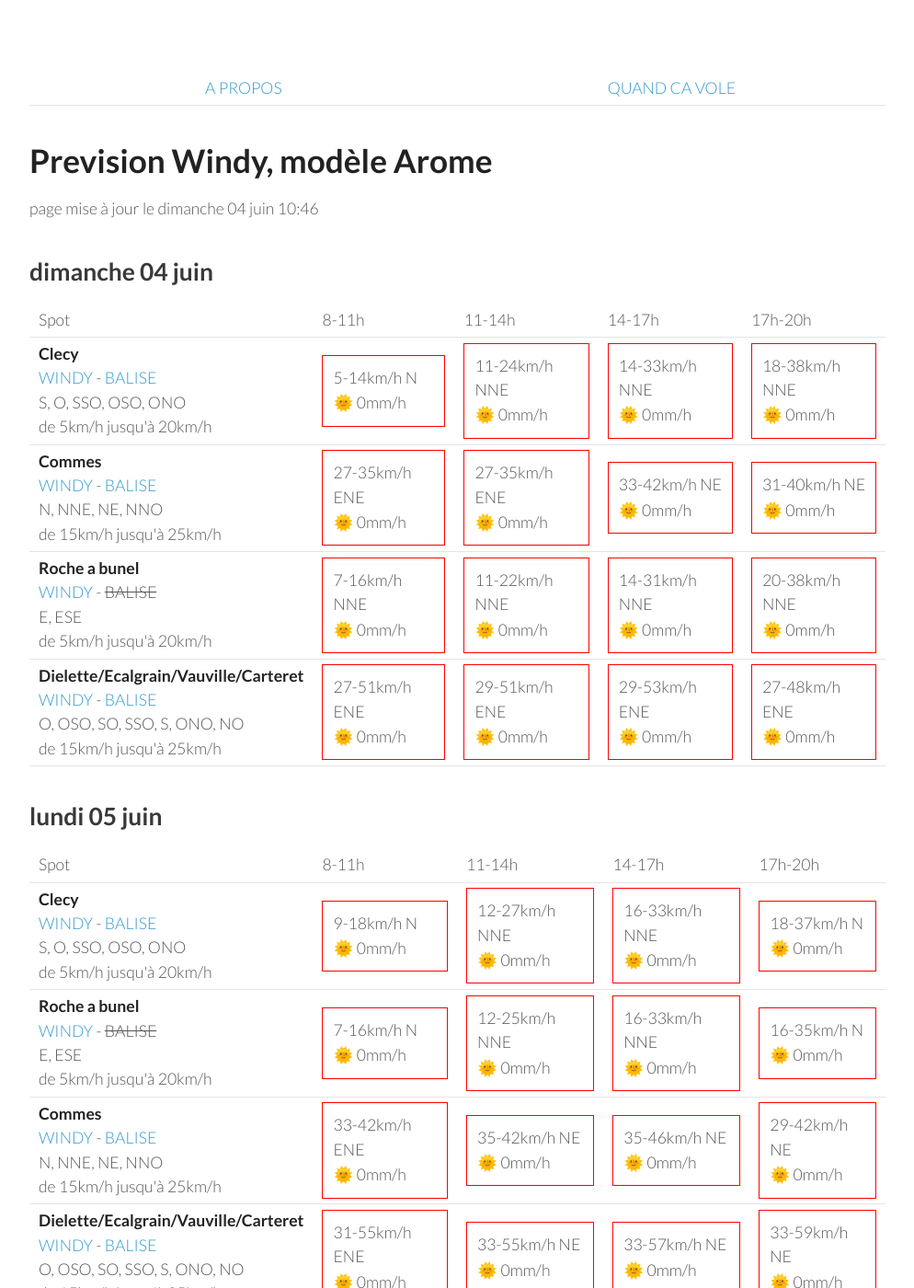
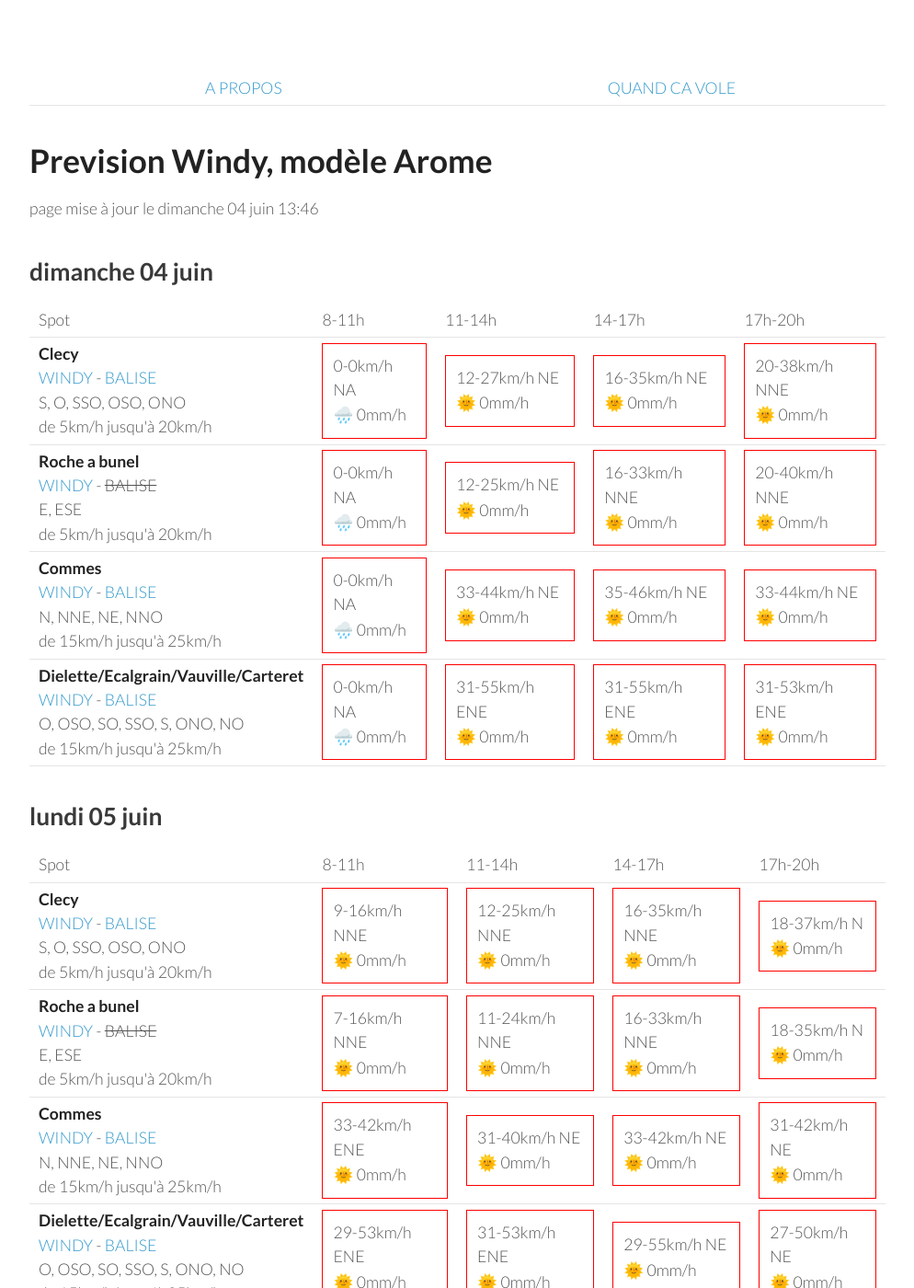
Before and after one commit to parapente-dans-le-nord/parapente-dans-le-nord.github.io, a Jekyll site: the page built from normandie.markdown, in a window 1280 px wide and 1400 px high. Shown: the whole window at 92% size, without its empty margins (26-1020 px from the left). Built offline with Jekyll 4.4.1, drawn with Linux system fonts in a browser that asks for light colours.

Commit message:
update index.markdown

```diff
--- a/normandie.markdown
+++ b/normandie.markdown
@@ -7,7 +7,7 @@ title:  "Tous les spots"
 {: .links}
 
 # Prevision Windy, modèle Arome
-page mise à jour le dimanche 04 juin 10:46
+page mise à jour le dimanche 04 juin 13:46
 
 ## dimanche 04 juin
 
@@ -24,41 +24,37 @@ page mise à jour le dimanche 04 juin 10:46
 <tr>
         <td><strong>Clecy</strong><br><a href="https://windy.com/48.929/-0.470?48.516,-0.470,8">WINDY</a> - <span class=""><a href="http://www.balisemeteo.com/balise.php?idBalise=122">BALISE</a> </span><br> <span class="vent-favorable">S, O, SSO, OSO, ONO</span><br><span class="force-vent">de 5km/h jusqu'à 20km/h</span> </td>
 
-            <td><div class="not-flyable"><p>5-14km/h N</p><p>🌞 0mm/h</p></div></td>
-            <td><div class="not-flyable"><p>11-24km/h NNE</p><p>🌞 0mm/h</p></div></td>
-            <td><div class="not-flyable"><p>14-33km/h NNE</p><p>🌞 0mm/h</p></div></td>
-            <td><div class="not-flyable"><p>18-38km/h NNE</p><p>🌞 0mm/h</p></div></td>
+            <td><div class="not-flyable"><p>0-0km/h NA</p><p>🌧️ 0mm/h</p></div></td>
+            <td><div class="not-flyable"><p>12-27km/h NE</p><p>🌞 0mm/h</p></div></td>
+            <td><div class="not-flyable"><p>16-35km/h NE</p><p>🌞 0mm/h</p></div></td>
+            <td><div class="not-flyable"><p>20-38km/h NNE</p><p>🌞 0mm/h</p></div></td>
 
+    </tr>
+<tr>
+        <td><strong>Roche a bunel</strong><br><a href="https://windy.com/48.993/-0.499?48.580,-0.499,8">WINDY</a> - <span class="no-balise"> BALISE </span><br> <span class="vent-favorable">E, ESE</span><br><span class="force-vent">de 5km/h jusqu'à 20km/h</span> </td>
+
+            <td><div class="not-flyable"><p>0-0km/h NA</p><p>🌧️ 0mm/h</p></div></td>
+            <td><div class="not-flyable"><p>12-25km/h NE</p><p>🌞 0mm/h</p></div></td>
+            <td><div class="not-flyable"><p>16-33km/h NNE</p><p>🌞 0mm/h</p></div></td>
+            <td><div class="not-flyable"><p>20-40km/h NNE</p><p>🌞 0mm/h</p></div></td>
 
     </tr>
 <tr>
         <td><strong>Commes</strong><br><a href="https://windy.com/49.346/-0.726?48.936,-0.726,8">WINDY</a> - <span class=""><a href="http://www.balisemeteo.com/balise.php?idBalise=158">BALISE</a> </span><br> <span class="vent-favorable">N, NNE, NE, NNO</span><br><span class="force-vent">de 15km/h jusqu'à 25km/h</span> </td>
 
-            <td><div class="not-flyable"><p>27-35km/h ENE</p><p>🌞 0mm/h</p></div></td>
-            <td><div class="not-flyable"><p>27-35km/h ENE</p><p>🌞 0mm/h</p></div></td>
-            <td><div class="not-flyable"><p>33-42km/h NE</p><p>🌞 0mm/h</p></div></td>
-            <td><div class="not-flyable"><p>31-40km/h NE</p><p>🌞 0mm/h</p></div></td>
-
-
-    </tr>
-<tr>
-        <td><strong>Roche a bunel</strong><br><a href="https://windy.com/48.993/-0.499?48.580,-0.499,8">WINDY</a> - <span class="no-balise"> BALISE </span><br> <span class="vent-favorable">E, ESE</span><br><span class="force-vent">de 5km/h jusqu'à 20km/h</span> </td>
-
-            <td><div class="not-flyable"><p>7-16km/h NNE</p><p>🌞 0mm/h</p></div></td>
-            <td><div class="not-flyable"><p>11-22km/h NNE</p><p>🌞 0mm/h</p></div></td>
-            <td><div class="not-flyable"><p>14-31km/h NNE</p><p>🌞 0mm/h</p></div></td>
-            <td><div class="not-flyable"><p>20-38km/h NNE</p><p>🌞 0mm/h</p></div></td>
-
+            <td><div class="not-flyable"><p>0-0km/h NA</p><p>🌧️ 0mm/h</p></div></td>
+            <td><div class="not-flyable"><p>33-44km/h NE</p><p>🌞 0mm/h</p></div></td>
+            <td><div class="not-flyable"><p>35-46km/h NE</p><p>🌞 0mm/h</p></div></td>
+            <td><div class="not-flyable"><p>33-44km/h NE</p><p>🌞 0mm/h</p></div></td>
 
     </tr>
 <tr>
         <td><strong>Dielette/Ecalgrain/Vauville/Carteret</strong><br><a href="https://windy.com/49.650/-1.856?49.243,-1.856,8">WINDY</a> - <span class=""><a href="http://www.balisemeteo.com/balise.php?idBalise=81">BALISE</a> </span><br> <span class="vent-favorable">O, OSO, SO, SSO, S, ONO, NO</span><br><span class="force-vent">de 15km/h jusqu'à 25km/h</span> </td>
 
-            <td><div class="not-flyable"><p>27-51km/h ENE</p><p>🌞 0mm/h</p></div></td>
-            <td><div class="not-flyable"><p>29-51km/h ENE</p><p>🌞 0mm/h</p></div></td>
-            <td><div class="not-flyable"><p>29-53km/h ENE</p><p>🌞 0mm/h</p></div></td>
-            <td><div class="not-flyable"><p>27-48km/h ENE</p><p>🌞 0mm/h</p></div></td>
-
+            <td><div class="not-flyable"><p>0-0km/h NA</p><p>🌧️ 0mm/h</p></div></td>
+            <td><div class="not-flyable"><p>31-55km/h ENE</p><p>🌞 0mm/h</p></div></td>
+            <td><div class="not-flyable"><p>31-55km/h ENE</p><p>🌞 0mm/h</p></div></td>
+            <td><div class="not-flyable"><p>31-53km/h ENE</p><p>🌞 0mm/h</p></div></td>
 
     </tr>
 
@@ -80,9 +76,9 @@ page mise à jour le dimanche 04 juin 10:46
 <tr>
         <td><strong>Clecy</strong><br><a href="https://windy.com/48.929/-0.470?48.516,-0.470,8">WINDY</a> - <span class=""><a href="http://www.balisemeteo.com/balise.php?idBalise=122">BALISE</a> </span><br> <span class="vent-favorable">S, O, SSO, OSO, ONO</span><br><span class="force-vent">de 5km/h jusqu'à 20km/h</span> </td>
 
-            <td><div class="not-flyable"><p>9-18km/h N</p><p>🌞 0mm/h</p></div></td>
-            <td><div class="not-flyable"><p>12-27km/h NNE</p><p>🌞 0mm/h</p></div></td>
-            <td><div class="not-flyable"><p>16-33km/h NNE</p><p>🌞 0mm/h</p></div></td>
+            <td><div class="not-flyable"><p>9-16km/h NNE</p><p>🌞 0mm/h</p></div></td>
+            <td><div class="not-flyable"><p>12-25km/h NNE</p><p>🌞 0mm/h</p></div></td>
+            <td><div class="not-flyable"><p>16-35km/h NNE</p><p>🌞 0mm/h</p></div></td>
             <td><div class="not-flyable"><p>18-37km/h N</p><p>🌞 0mm/h</p></div></td>
 
 
@@ -90,10 +86,10 @@ page mise à jour le dimanche 04 juin 10:46
 <tr>
         <td><strong>Roche a bunel</strong><br><a href="https://windy.com/48.993/-0.499?48.580,-0.499,8">WINDY</a> - <span class="no-balise"> BALISE </span><br> <span class="vent-favorable">E, ESE</span><br><span class="force-vent">de 5km/h jusqu'à 20km/h</span> </td>
 
-            <td><div class="not-flyable"><p>7-16km/h N</p><p>🌞 0mm/h</p></div></td>
-            <td><div class="not-flyable"><p>12-25km/h NNE</p><p>🌞 0mm/h</p></div></td>
+            <td><div class="not-flyable"><p>7-16km/h NNE</p><p>🌞 0mm/h</p></div></td>
+            <td><div class="not-flyable"><p>11-24km/h NNE</p><p>🌞 0mm/h</p></div></td>
             <td><div class="not-flyable"><p>16-33km/h NNE</p><p>🌞 0mm/h</p></div></td>
-            <td><div class="not-flyable"><p>16-35km/h N</p><p>🌞 0mm/h</p></div></td>
+            <td><div class="not-flyable"><p>18-35km/h N</p><p>🌞 0mm/h</p></div></td>
 
 
     </tr>
@@ -101,19 +97,19 @@ page mise à jour le dimanche 04 juin 10:46
         <td><strong>Commes</strong><br><a href="https://windy.com/49.346/-0.726?48.936,-0.726,8">WINDY</a> - <span class=""><a href="http://www.balisemeteo.com/balise.php?idBalise=158">BALISE</a> </span><br> <span class="vent-favorable">N, NNE, NE, NNO</span><br><span class="force-vent">de 15km/h jusqu'à 25km/h</span> </td>
 
             <td><div class="not-flyable"><p>33-42km/h ENE</p><p>🌞 0mm/h</p></div></td>
-            <td><div class="not-flyable"><p>35-42km/h NE</p><p>🌞 0mm/h</p></div></td>
-            <td><div class="not-flyable"><p>35-46km/h NE</p><p>🌞 0mm/h</p></div></td>
-            <td><div class="not-flyable"><p>29-42km/h NE</p><p>🌞 0mm/h</p></div></td>
+            <td><div class="not-flyable"><p>31-40km/h NE</p><p>🌞 0mm/h</p></div></td>
+            <td><div class="not-flyable"><p>33-42km/h NE</p><p>🌞 0mm/h</p></div></td>
+            <td><div class="not-flyable"><p>31-42km/h NE</p><p>🌞 0mm/h</p></div></td>
 
 
     </tr>
 <tr>
         <td><strong>Dielette/Ecalgrain/Vauville/Carteret</strong><br><a href="https://windy.com/49.650/-1.856?49.243,-1.856,8">WINDY</a> - <span class=""><a href="http://www.balisemeteo.com/balise.php?idBalise=81">BALISE</a> </span><br> <span class="vent-favorable">O, OSO, SO, SSO, S, ONO, NO</span><br><span class="force-vent">de 15km/h jusqu'à 25km/h</span> </td>
 
-            <td><div class="not-flyable"><p>31-55km/h ENE</p><p>🌞 0mm/h</p></div></td>
-            <td><div class="not-flyable"><p>33-55km/h NE</p><p>🌞 0mm/h</p></div></td>
-            <td><div class="not-flyable"><p>33-57km/h NE</p><p>🌞 0mm/h</p></div></td>
-            <td><div class="not-flyable"><p>33-59km/h NE</p><p>🌞 0mm/h</p></div></td>
+            <td><div class="not-flyable"><p>29-53km/h ENE</p><p>🌞 0mm/h</p></div></td>
+            <td><div class="not-flyable"><p>31-53km/h ENE</p><p>🌞 0mm/h</p></div></td>
+            <td><div class="not-flyable"><p>29-55km/h NE</p><p>🌞 0mm/h</p></div></td>
+            <td><div class="not-flyable"><p>27-50km/h NE</p><p>🌞 0mm/h</p></div></td>
 
 
     </tr>
```
